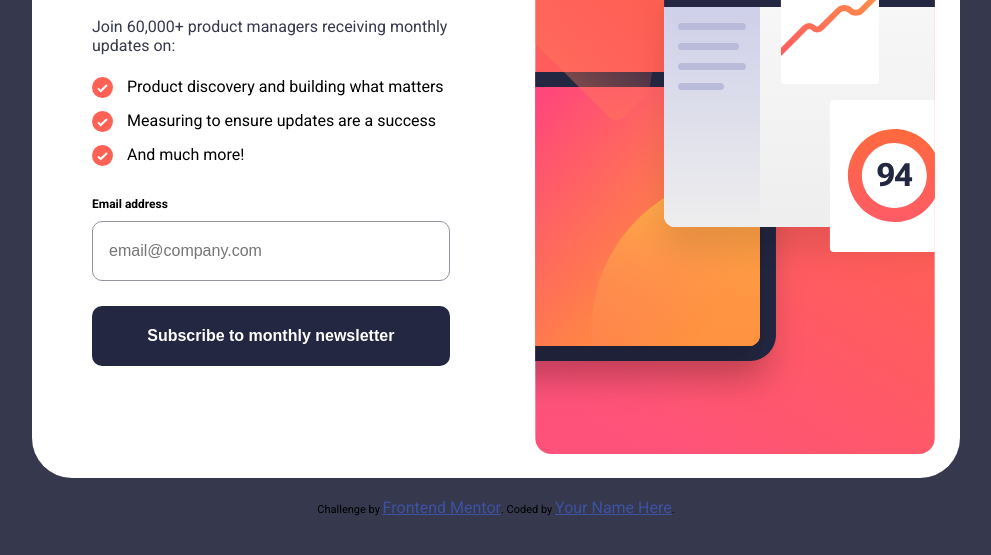
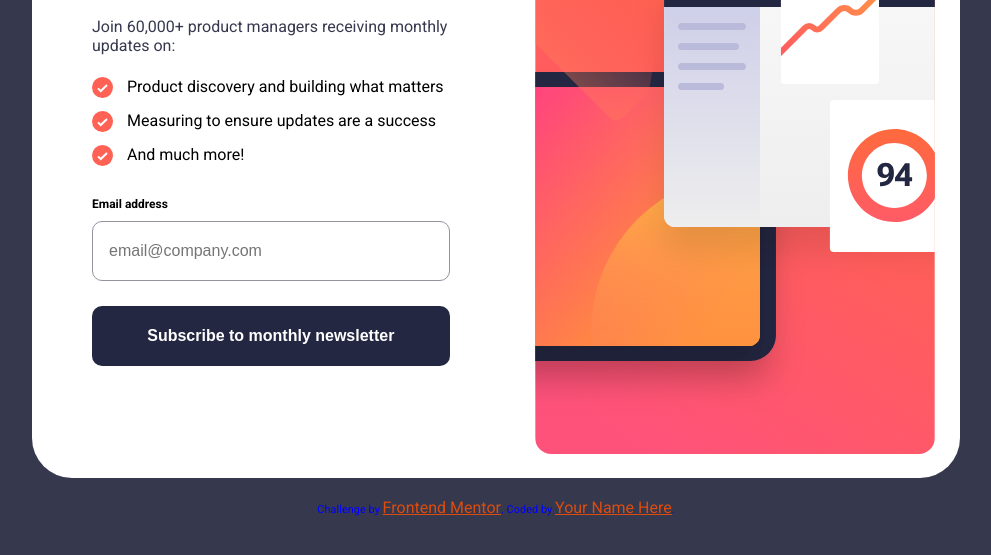
Before and after one commit to MohamedKhamisMostafa/newsletter-sign-up-with-success-message-main, a plain HTML site: page index.html in a window 1280 px wide. Shown: the part 223-778 px from the top of the page, without its empty margins (144-1135 px from the left). Drawn offline with Linux system fonts and the light colour scheme.

Commit message:
beautify files

```diff
--- a/style.css
+++ b/style.css
@@ -135,15 +135,20 @@ span {
     line-height: 25px;
     color: hsl(235, 18%, 26%);
 }
-.hide{
+
+.hide {
     display: none;
 }
+
 .attribution {
     margin-top: 20px;
     font-size: 11px;
     text-align: center;
-  }
+    color: blue;
+}
 
-  .attribution a {
-    color: hsl(228, 45%, 44%);
-  }
+.attribution a {
+    color: hsl(18, 89%, 46%);
+    cursor: pointer;
+
+}
```
Also changed, not shown: code.js (+5 -4 lines), index.html (+2 -2 lines), 3 other files.
